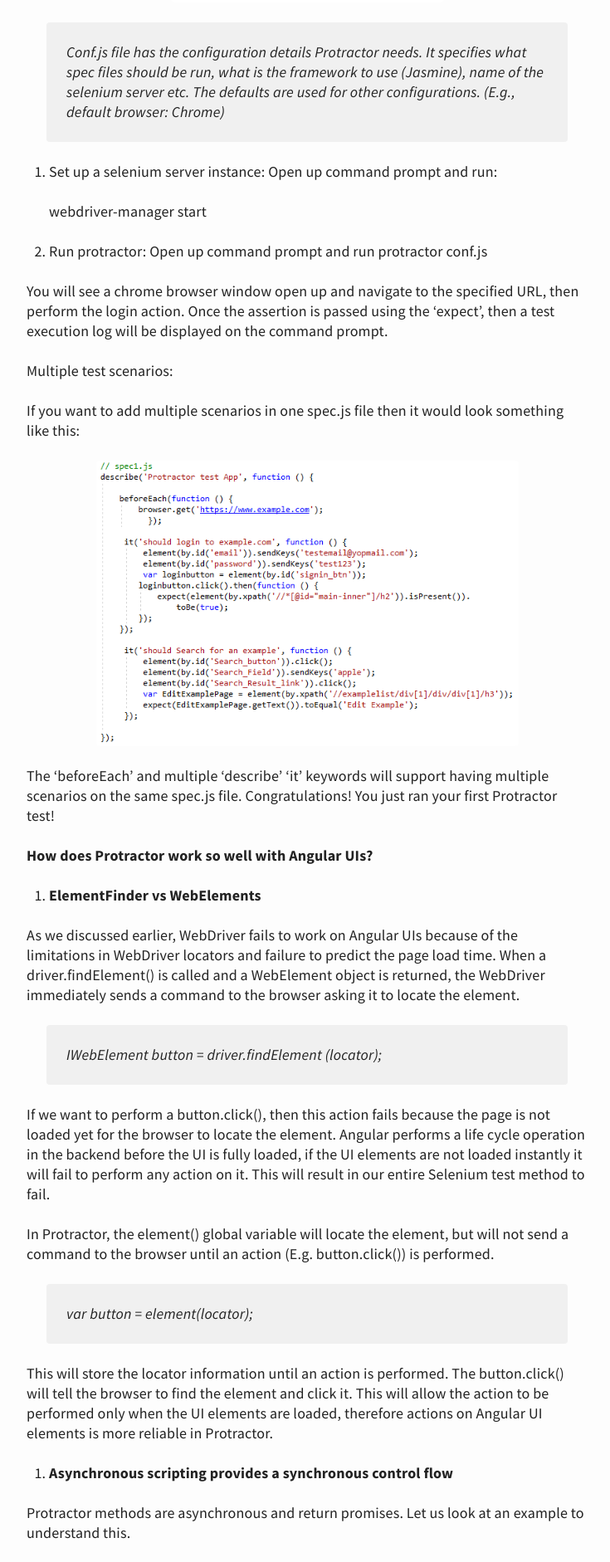
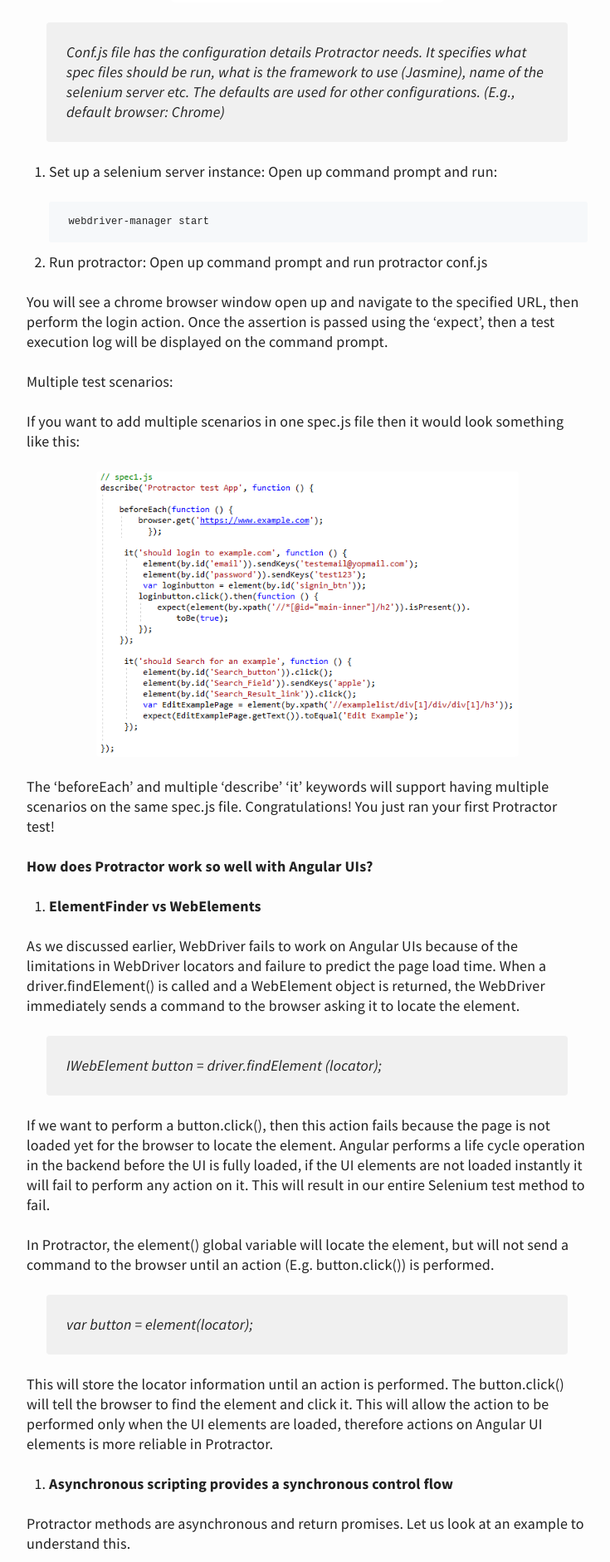
Before and after one commit to chamilc/blog, a Jekyll site: the page built from _posts/2017-07-19-Protractor-for-Angular-Apps.md, in a window 1280 px wide. Shown: the part 2115-3997 px from the top of the page at 83% size, without its empty margins (270-1005 px from the left). Built offline with Jekyll 4.4.1, drawn with Linux system fonts in a browser that asks for light colours; nearby versions of some CDN libraries; comment, search, counter and statistics services are not loaded.

```diff
--- a/_posts/2017-07-19-Protractor-for-Angular-Apps.md
+++ b/_posts/2017-07-19-Protractor-for-Angular-Apps.md
@@ -79,7 +79,7 @@ some simple scenarios.
 
 1.  Set up a selenium server instance: Open up command prompt and run:
 
-    webdriver-manager start
+    <pre> webdriver-manager start </pre>
 
 2.  Run protractor: Open up command prompt and run protractor conf.js
 
```
